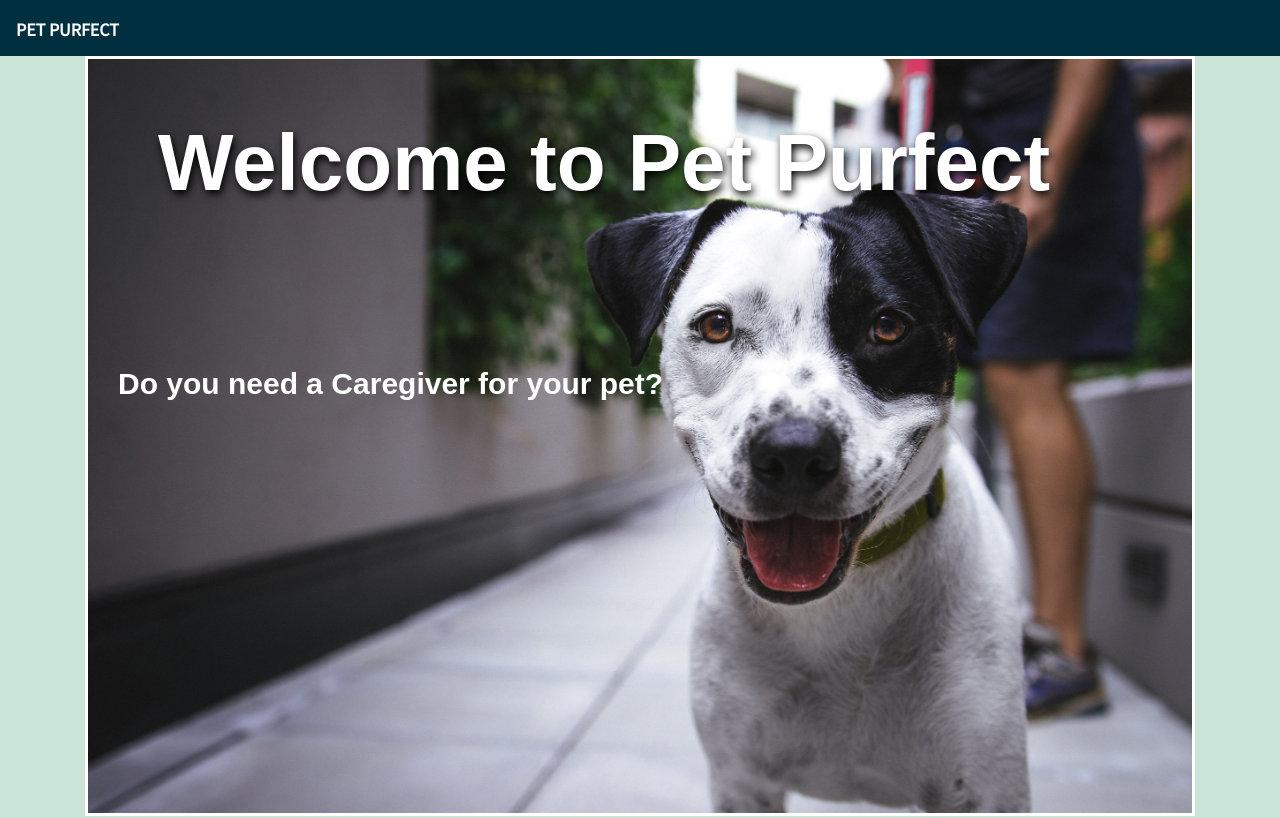
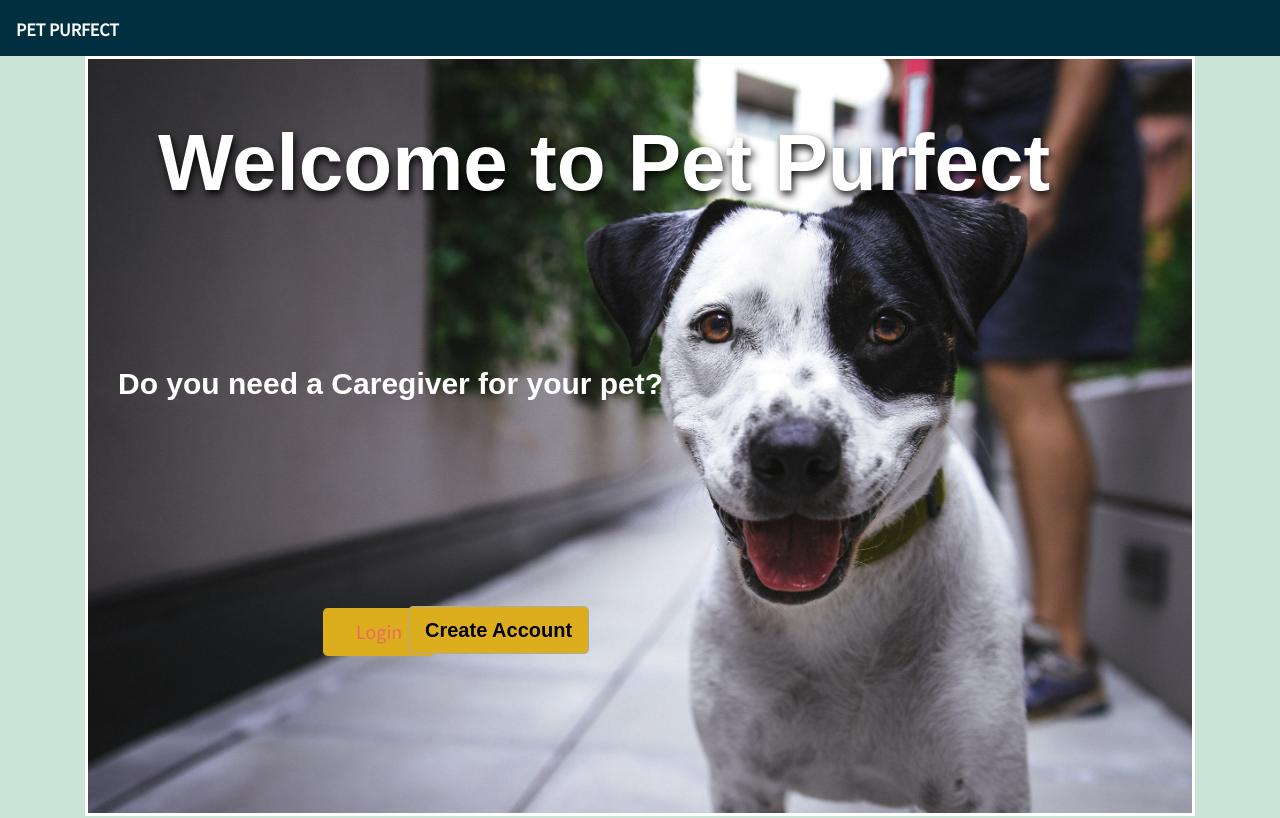
Before and after one commit to ggaeth/pet-care-project, a React (Create React App) app in the folder client/: page / in a window 1280 px wide. Shown: the top 818 px of the page. Built offline with nearby package versions, Linux system fonts and the light colour scheme; a web font is replaced by a local one.

Commit message:
updated landing

```diff
--- a/client/src/components/Buttons/LoginBtn.js
+++ b/client/src/components/Buttons/LoginBtn.js
@@ -3,7 +3,7 @@ import { Link } from "react-router-dom";
 
 export const LoginBtn = props => (
   <div className="row">
-    <button {...props} className="LoginBtn btn btn-lg">
+    <button {...props} type="button" className="LoginBtn btn btn-lg">
       {props.children}
     </button>
   </div>
--- a/client/src/components/DogPic/DogPic.js
+++ b/client/src/components/DogPic/DogPic.js
@@ -3,4 +3,10 @@ import "./DogPic.css";
 
 const DogPic = props => <div className="Dog">{props.children}</div>;
 
+
+
+
+
+
+
 export default DogPic;
--- a/client/src/pages/Landing/Landing.css
+++ b/client/src/pages/Landing/Landing.css
@@ -32,7 +32,7 @@ h3{
 }
 
 .LoginBtn{
-  margin-top: 200px;
+margin-top: 200px;
   margin-left: 250px;
   background-color:#DCAE1D;
   color: black;
--- a/client/src/pages/Landing/Landing.js
+++ b/client/src/pages/Landing/Landing.js
@@ -40,14 +40,18 @@ class Landing extends Component {
                 <h1 className="title"> Welcome to Pet Purfect</h1>
                 {/* <h2 className="description"></h2> */}
                 <h3 className="description">Do you need a Caregiver for your pet?</h3>
-          </DogPic>
+                <div>
+
+                    <LoginBtn>
                     <Link to="/login" className="btn-link btn-lg">
-            <LoginBtn>
                     Login
+                    </Link>
                 </LoginBtn>
-          </Link>
+
+                </div>
                 <Button className="CreateAcctBtn btn-lg" onClick={this.toggle}>Create Account</Button>
                 {/* dog pic was here */}
+              </DogPic>
             </div>
           </div>
           <Modal isOpen={this.state.modal} toggle={this.toggle} className={this.props.className}>
```
Lines whose indentation alone changed are shown as unchanged.
